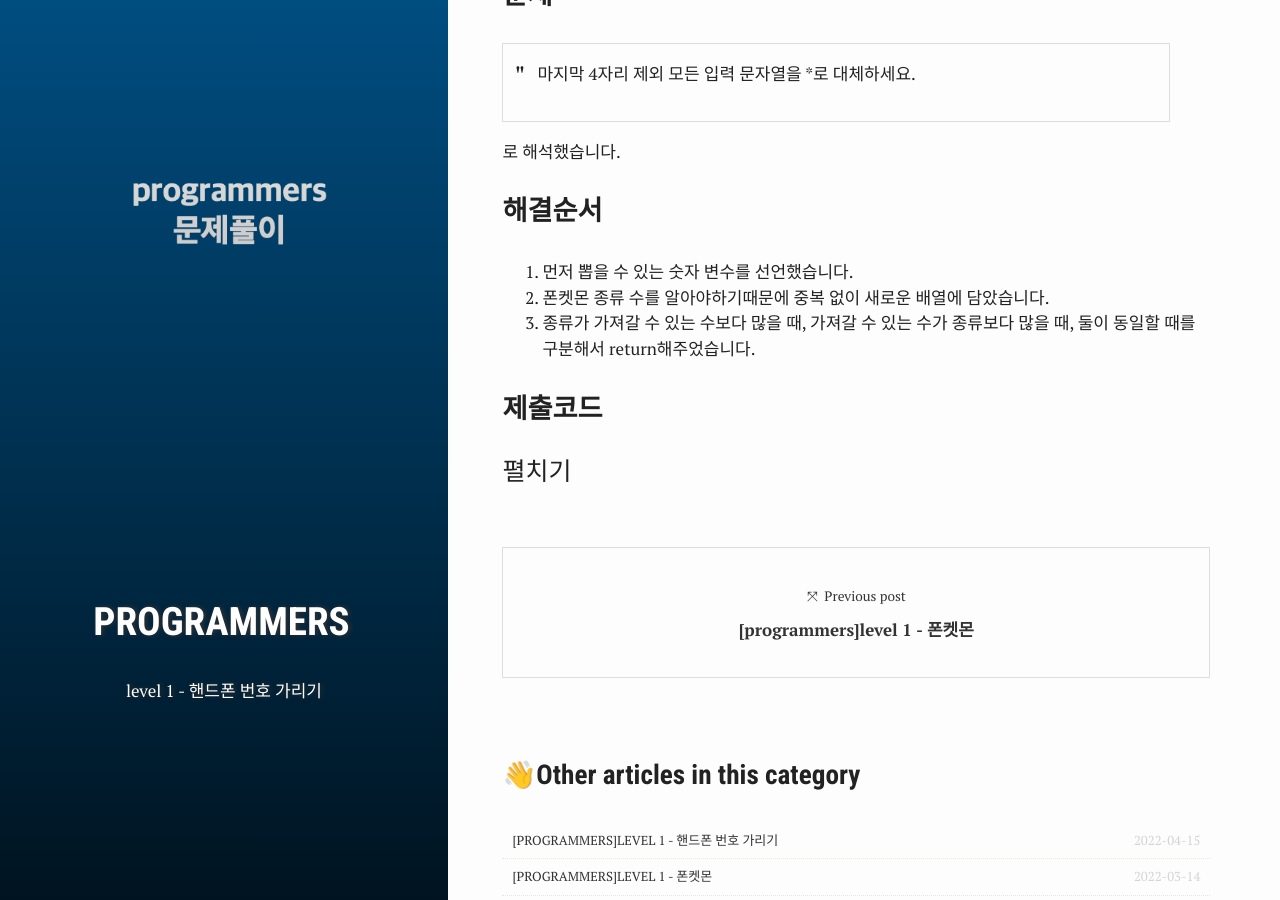
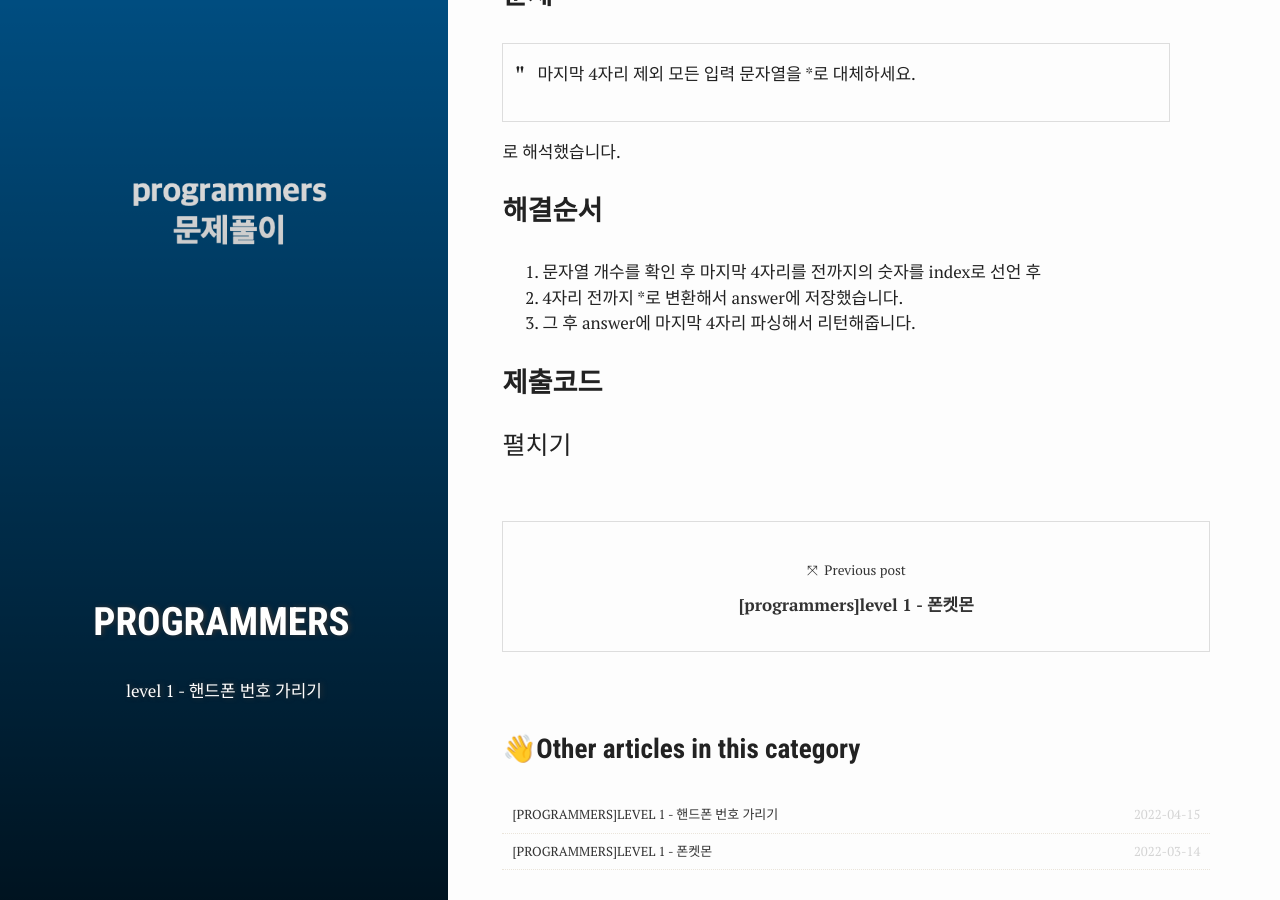
Before and after one commit to hyevin-Kim/hyevin-Kim.github.io, a Jekyll site: the page built from _posts/2022-04-15-programmers.md, in a window 1280 px wide and 900 px high, scrolled down 315 px. Built offline with Jekyll 4.4.1, drawn with Linux system fonts in a browser that asks for light colours; some web fonts are replaced; comment, search, counter and statistics services are not loaded.

Commit message:
[programmers]level 1 - 핸드폰 번호가리기 포스트 내용 수정

```diff
--- a/_posts/2022-04-15-programmers.md
+++ b/_posts/2022-04-15-programmers.md
@@ -15,9 +15,9 @@ author: vvney
 로 해석했습니다.
 
 ### 해결순서
-1. 먼저 뽑을 수 있는 숫자 변수를 선언했습니다.
-2. 폰켓몬 종류 수를 알아야하기때문에 중복 없이 새로운 배열에 담았습니다.
-3. 종류가 가져갈 수 있는 수보다 많을 때, 가져갈 수 있는 수가 종류보다 많을 때, 둘이 동일할 때를 구분해서 return해주었습니다.
+1. 문자열 개수를 확인 후 마지막 4자리를 전까지의 숫자를 index로 선언 후
+2. 4자리 전까지 *로 변환해서 answer에 저장했습니다.
+3. 그 후 answer에 마지막 4자리 파싱해서 리턴해줍니다.
 
 
 ### 제출코드
@@ -25,17 +25,22 @@ author: vvney
 <summary>펼치기</summary>
 <div markdown="1">
 ~~~java
-String answer = "";
+class Solution {
+    public String solution(String phone_number) {
+        String answer = "";
 
-        //length()로 문자열 개수를 확인 후 마지막 4자리 제외한 숫자를 index 선언
+         //length()로 문자열 개수를 확인 후 마지막 4자리 제외한 숫자를 index 선언
         int index= phone_number.length()-4;
 
-        //4자리 전까지 * 변환
+         //4자리 전까지 * 변환
         for(int i= 0; i < index; i++){
             answer += "*";
         }
 
         //마지막 4자리 추출해서 값 추가
         //substring(시작값,끝값)
-        answer += phone_number.substring(index, phone_number.length());
+        answer += (phone_number.substring(index, phone_number.length()));
+        return answer;
+    }
+}
 ~~~
```
